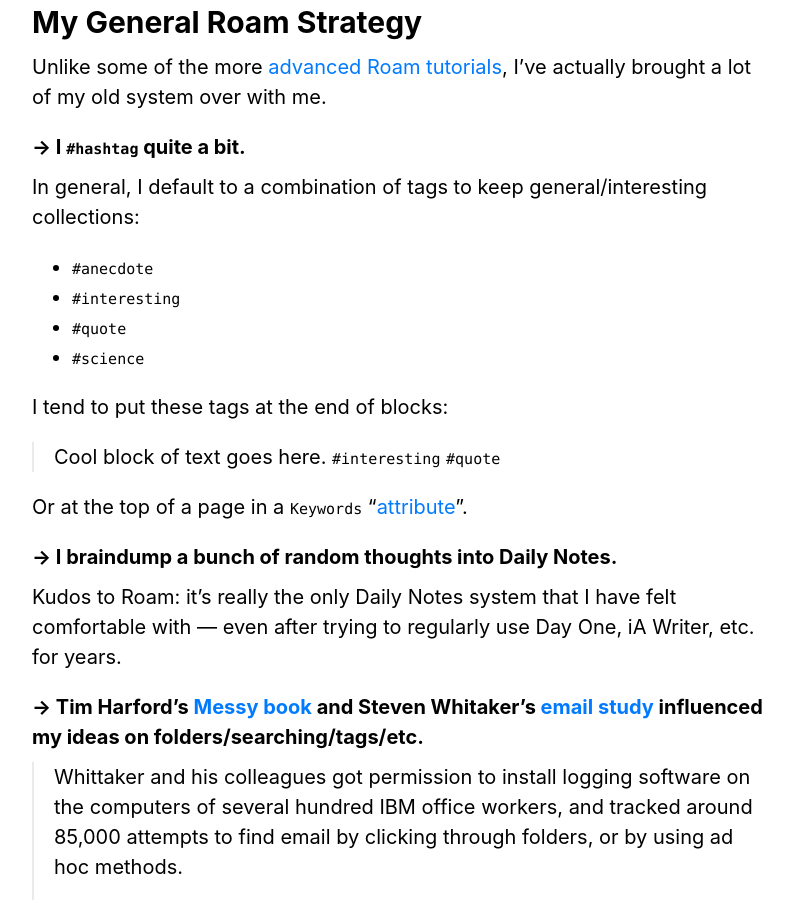
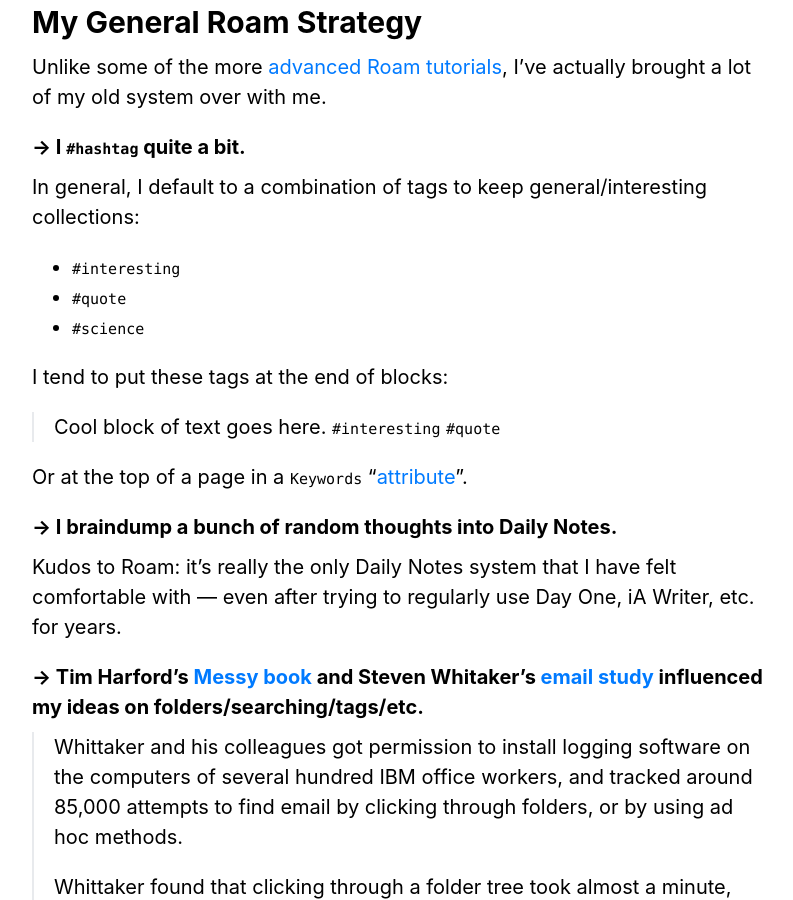
Before and after one commit to zachwill/blog, a Jekyll site: the page built from _posts/2020-05-14-20k-roam-tags.md, in a window 1280 px wide and 900 px high, scrolled down 918 px. Shown: the whole window, without its empty margins (238-1031 px from the left). Built offline with Jekyll 4.4.1, drawn with Linux system fonts in a browser that asks for light colours.

Commit message:
Tighten up list

```diff
--- a/_posts/2020-05-14-20k-roam-tags.md
+++ b/_posts/2020-05-14-20k-roam-tags.md
@@ -38,7 +38,6 @@ I've actually brought a lot of my old system over with me.
 
 In general, I default to a combination of tags to keep general/interesting collections:
 
-* `#anecdote`
 * `#interesting`
 * `#quote`
 * `#science`
```
